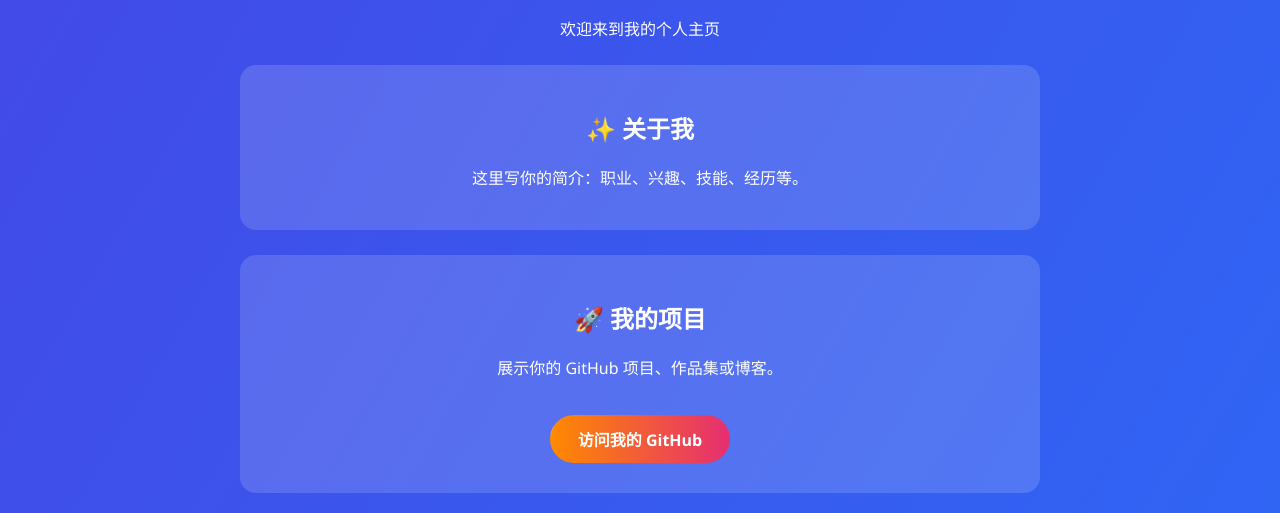
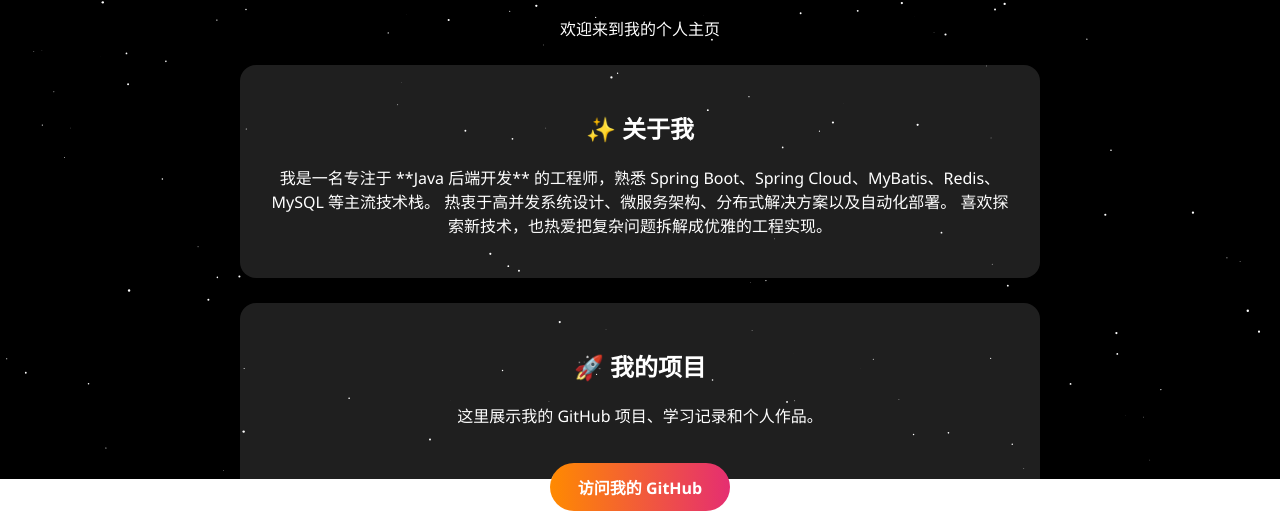
Before and after one commit to Lion202305/Lion.github.io, a plain HTML site: page index.html in a window 1280 px wide. Shown: the part 321-834 px from the top of the page. Drawn offline with Linux system fonts and the light colour scheme.

Commit message:
Update index.html

```diff
--- a/index.html
+++ b/index.html
@@ -3,24 +3,27 @@
 <head>
   <meta charset="UTF-8" />
   <meta name="viewport" content="width=device-width, initial-scale=1.0" />
-  <title>我的个人主页</title>
+  <title>Lion 的个人主页</title>
 
   <style>
-    /* 背景渐变动画 */
+    /* 星空粒子背景 Canvas */
+    #stars {
+      position: fixed;
+      top: 0;
+      left: 0;
+      width: 100%;
+      height: 100%;
+      z-index: -1;
+      background: black;
+    }
+
+    /* 背景渐变动画（叠加在星空上） */
     body {
       margin: 0;
       font-family: "Segoe UI", Arial, sans-serif;
-      background: linear-gradient(120deg, #6a11cb, #2575fc);
-      background-size: 300% 300%;
-      animation: gradientMove 12s ease infinite;
       color: white;
       text-align: center;
-    }
-
-    @keyframes gradientMove {
-      0% { background-position: 0% 50%; }
-      50% { background-position: 100% 50%; }
-      100% { background-position: 0% 50%; }
+      background: transparent;
     }
 
     /* 主容器淡入动画 */
@@ -56,7 +59,7 @@
 
     /* 卡片 */
     .card {
-      background: rgba(255,255,255,0.15);
+      background: rgba(255,255,255,0.12);
       padding: 25px;
       border-radius: 16px;
       margin: 25px 0;
@@ -108,6 +111,10 @@
 </head>
 
 <body>
+
+  <!-- 星空粒子背景 -->
+  <canvas id="stars"></canvas>
+
   <div class="container">
     <div class="avatar"></div>
 
@@ -116,13 +123,17 @@
 
     <div class="card">
       <h2>✨ 关于我</h2>
-      <p>这里写你的简介：职业、兴趣、技能、经历等。</p>
+      <p>
+        我是一名专注于 **Java 后端开发** 的工程师，熟悉 Spring Boot、Spring Cloud、MyBatis、Redis、MySQL 等主流技术栈。
+        热衷于高并发系统设计、微服务架构、分布式解决方案以及自动化部署。
+        喜欢探索新技术，也热爱把复杂问题拆解成优雅的工程实现。
+      </p>
     </div>
 
     <div class="card">
       <h2>🚀 我的项目</h2>
-      <p>展示你的 GitHub 项目、作品集或博客。</p>
-      <a class="btn" href="https://github.com/你的GitHub" target="_blank">访问我的 GitHub</a>
+      <p>这里展示我的 GitHub 项目、学习记录和个人作品。</p>
+      <a class="btn" href="https://github.com/Lion202305" target="_blank">访问我的 GitHub</a>
     </div>
 
     <div class="card">
@@ -130,7 +141,55 @@
       <p>Email: 15707698064@163.com</p>
     </div>
 
-    <footer>© 2025 Lion/footer>
+    <footer>© 2025 Lion</footer>
   </div>
+
+  <!-- 星空粒子背景脚本 -->
+  <script>
+    const canvas = document.getElementById("stars");
+    const ctx = canvas.getContext("2d");
+
+    function resize() {
+      canvas.width = window.innerWidth;
+      canvas.height = window.innerHeight;
+    }
+    resize();
+    window.onresize = resize;
+
+    const stars = [];
+    const count = 200;
+
+    for (let i = 0; i < count; i++) {
+      stars.push({
+        x: Math.random() * canvas.width,
+        y: Math.random() * canvas.height,
+        r: Math.random() * 1.2,
+        dx: (Math.random() - 0.5) * 0.2,
+        dy: (Math.random() - 0.5) * 0.2
+      });
+    }
+
+    function draw() {
+      ctx.clearRect(0, 0, canvas.width, canvas.height);
+      ctx.fillStyle = "white";
+
+      stars.forEach(s => {
+        ctx.beginPath();
+        ctx.arc(s.x, s.y, s.r, 0, Math.PI * 2);
+        ctx.fill();
+
+        s.x += s.dx;
+        s.y += s.dy;
+
+        if (s.x < 0 || s.x > canvas.width) s.dx *= -1;
+        if (s.y < 0 || s.y > canvas.height) s.dy *= -1;
+      });
+
+      requestAnimationFrame(draw);
+    }
+
+    draw();
+  </script>
+
 </body>
 </html>
```
